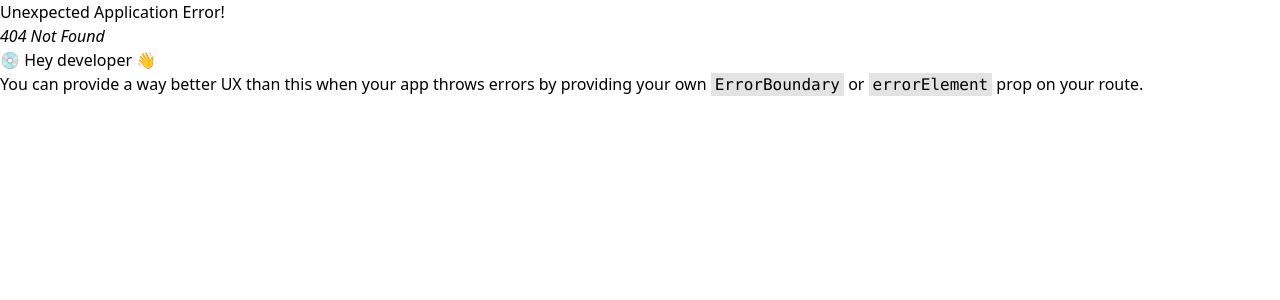
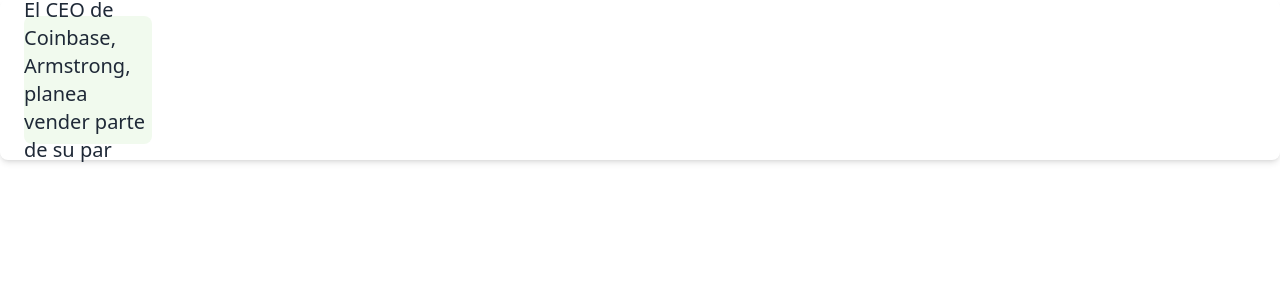
Before and after one commit to Yedpt/RSI_trade_project-Client, a React (Vite) app: page /card in a window 1280 px wide. Before the commit this address had no page. Shown: the top 300 px of the page. Built offline with nearby package versions, Linux system fonts and the light colour scheme.

Commit message:
style(Card):creating news card

```diff
--- a/src/components/Card.jsx
+++ b/src/components/Card.jsx
@@ -1 +1,34 @@
-//hola
+import React from 'react'
+
+const Card = () => {
+    const Limit = 50;
+
+
+
+    const newPost = {
+        cardContainer:
+            'flex flex-col   justify-center w-full h-40 bg-transparent rounded-lg shadow-md p-6',
+
+        url_image:  'flex mr-40 rounded-lg  w-32 h-32 bg-[#f1faee] ',
+
+        title: 'flex text-pretty items-center text-xl  text-gray-800',
+
+    }
+  return (
+    <>
+    <div className={newPost.cardContainer}>
+        <div className={newPost.url_image}>
+            <div className={newPost.title} >
+                <h2>El CEO de Coinbase, Armstrong, planea vender parte de su par</h2>
+            </div>
+
+        </div>
+
+
+
+    </div>
+    </>
+  )
+}
+
+export default Card
--- a/src/routes/Routes.jsx
+++ b/src/routes/Routes.jsx
@@ -4,6 +4,7 @@
 import TradeHome from "../pages/TradeHome";
 import Login from "../pages/Login";
 import SignUp from "../pages/SignUp";
+import Card from "../components/Card";
 import News from "../pages/News";  // Add this import
 // Protected Route Component
 const ProtectedRoute = ({ children }) => {
@@ -19,8 +20,8 @@
     element: <Login />,
   },
   {
-    path: "/news", // Nueva ruta independiente
-    element: <News />,
+    path: "/card", // Nueva ruta independiente
+    element: <Card />,
   },
   {
     path: "homebank",
```
Also changed, not shown: services/postNews.js (+6 -1 lines).
